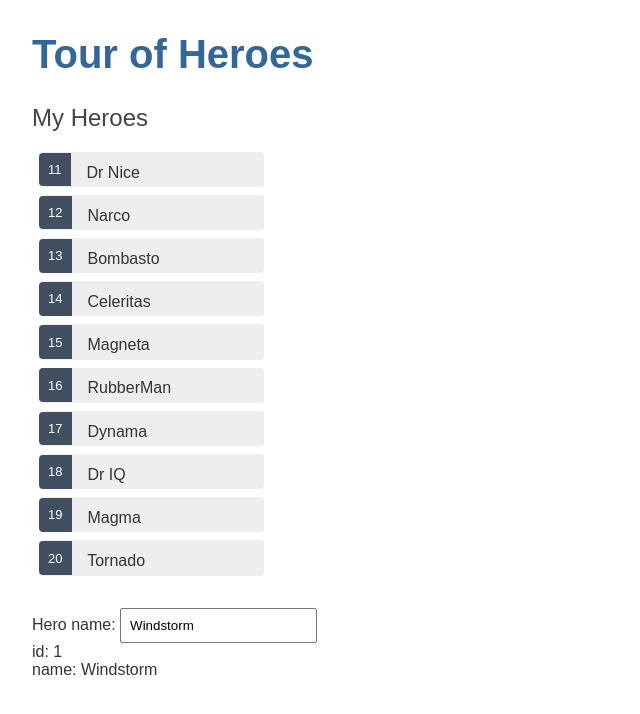
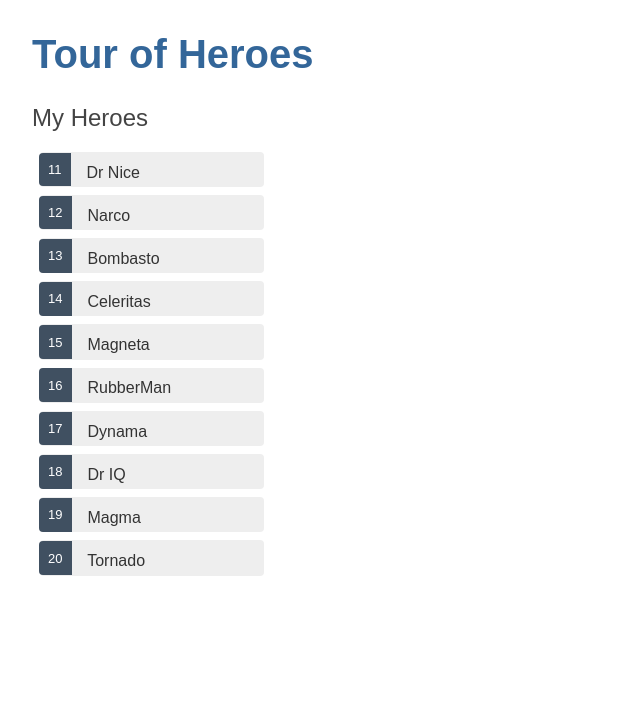
Before and after one commit to Jblack017/angular-tour-of-heroes, an Angular app: page / in a window 1280 px wide. Shown: the top 714 px of the page, without its empty margins (0-640 px from the left). Built offline with nearby package versions, Linux system fonts and the light colour scheme.

Commit message:
created feature component

```diff
--- a/src/app/app.component.ts
+++ b/src/app/app.component.ts
@@ -3,7 +3,7 @@
 @Component({
   selector: 'app-root',
   templateUrl: './app.component.html',
-  styleUrls: ['./app.component.css']
+  styleUrls: ['./app.component.css'],
 })
 export class AppComponent {
   title = 'Tour of Heroes';
--- a/src/app/app.module.ts
+++ b/src/app/app.module.ts
@@ -1,11 +1,13 @@
+import { BrowserModule } from '@angular/platform-browser';
 import { NgModule } from '@angular/core';
-import { BrowserModule } from '@angular/platform-browser';
 import { FormsModule } from '@angular/forms';
+
 import { AppComponent } from './app.component';
 import { HeroesComponent } from './heroes/heroes.component';
+import { HeroDetailComponent } from './hero-detail/hero-detail.component';
 
 @NgModule({
-  declarations: [AppComponent, HeroesComponent],
+  declarations: [AppComponent, HeroesComponent, HeroDetailComponent],
   imports: [BrowserModule, FormsModule],
   providers: [],
   bootstrap: [AppComponent],
--- /dev/null
+++ b/src/app/hero-detail/hero-detail.component.html
@@ -0,0 +1,10 @@
+<div *ngIf="hero">
+  <h2>{{ hero.name | uppercase }} Details</h2>
+  <div><span>id: </span>{{ hero.id }}</div>
+  <div>
+    <label for="hero-name">Hero name: </label>
+    <input id="hero-name" [(ngModel)]="hero.name" placeholder="name" />
+  </div>
+</div>
+<!-- <div><span>id: </span>{{ hero.id }}</div>
+<div><span>name: </span>{{ hero.name }}</div> -->
--- /dev/null
+++ b/src/app/hero-detail/hero-detail.component.ts
@@ -0,0 +1,15 @@
+import { Component, OnInit, Input } from '@angular/core';
+import { Hero } from '../hero';
+
+@Component({
+  selector: 'app-hero-detail',
+  templateUrl: './hero-detail.component.html',
+  styleUrls: ['./hero-detail.component.css'],
+})
+export class HeroDetailComponent implements OnInit {
+  @Input() hero?: Hero;
+
+  constructor() {}
+
+  ngOnInit(): void {}
+}
--- a/src/app/heroes/heroes.component.html
+++ b/src/app/heroes/heroes.component.html
@@ -1,12 +1,13 @@
 <h2>My Heroes</h2>
+
 <ul class="heroes">
-  <li *ngFor="let hero of heroes">
+  <li
+    *ngFor="let hero of heroes"
+    [class.selected]="hero === selectedHero"
+    (click)="onSelect(hero)"
+  >
     <span class="badge">{{ hero.id }}</span> {{ hero.name }}
   </li>
 </ul>
-<div>
-  <label for="name">Hero name: </label>
-  <input id="name" [(ngModel)]="hero.name" placeholder="name" />
-</div>
-<div><span>id: </span>{{ hero.id }}</div>
-<div><span>name: </span>{{ hero.name }}</div>
+
+<app-hero-detail [hero]="selectedHero"></app-hero-detail>
--- a/src/app/heroes/heroes.component.ts
+++ b/src/app/heroes/heroes.component.ts
@@ -8,14 +8,14 @@
   styleUrls: ['./heroes.component.css'],
 })
 export class HeroesComponent implements OnInit {
-  hero: Hero = {
-    id: 1,
-    name: 'Windstorm',
-  };
-
   heroes = HEROES;
+  selectedHero?: Hero;
 
   constructor() {}
 
-  ngOnInit(): void {}
+  ngOnInit() {}
+
+  onSelect(hero: Hero): void {
+    this.selectedHero = hero;
+  }
 }
```
Also changed, not shown: src/app/hero-detail/hero-detail.component.css (added), 1 other file (tests, documents, lock files or other folders).
